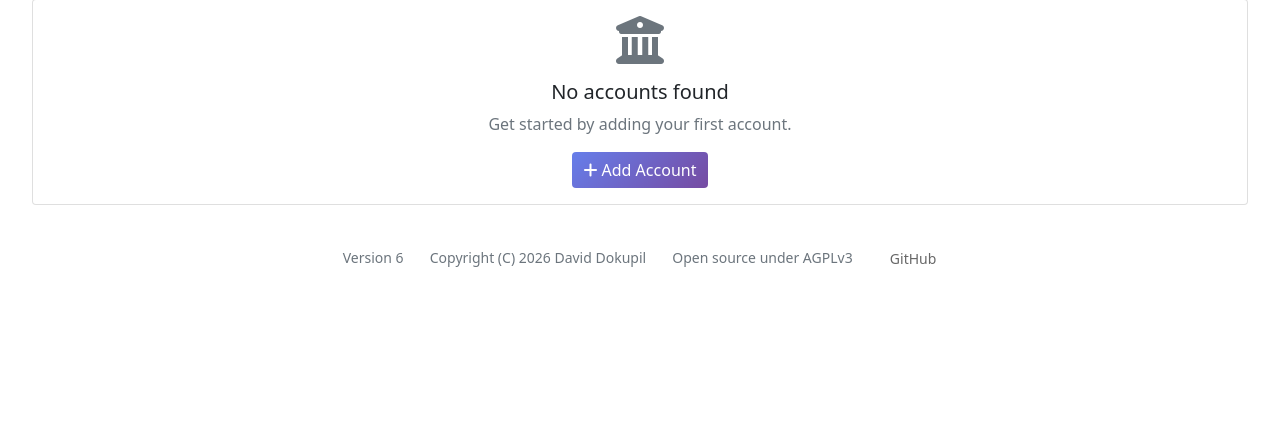
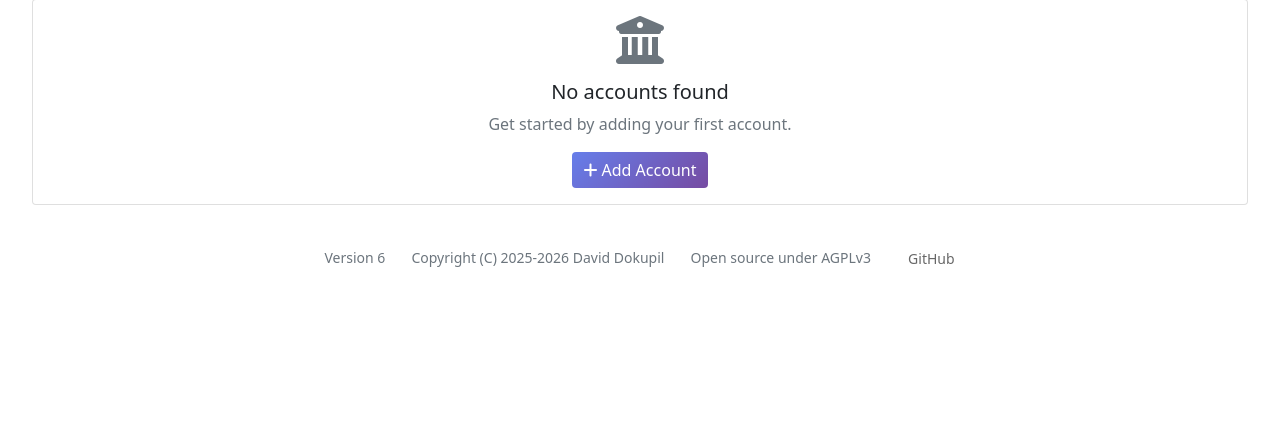
Before and after one commit to ddokupil12/personal-transaction-app, a Flask app: page /accounts in a window 1280 px wide. Shown: the part 157-599 px from the top of the page. Run offline with Flask 3, Linux system fonts and the light colour scheme; data that the repository does not hold is empty; parts of the project's set-up code (start-up, migrations or seed data) failed here and were passed over; some libraries are stand-ins or nearby versions.

Commit message:
Updated copyright

```diff
--- a/templates/base.html
+++ b/templates/base.html
@@ -119,7 +119,7 @@
     {% block scripts %}{% endblock %}
     <footer>
         <span class="footer-text text-muted">Version 6</span>
-        <span class="footer-text text-muted">Copyright (C) 2026 David Dokupil</span>
+        <span class="footer-text text-muted">Copyright (C) 2025-2026 David Dokupil</span>
         <span class="footer-text text-muted">Open source under AGPLv3</span>
         <span>
             <button class="btn footer-button" onclick="window.open('https:/\/github.com/ddokupil12/personal-transaction-app')">GitHub</button>
```
